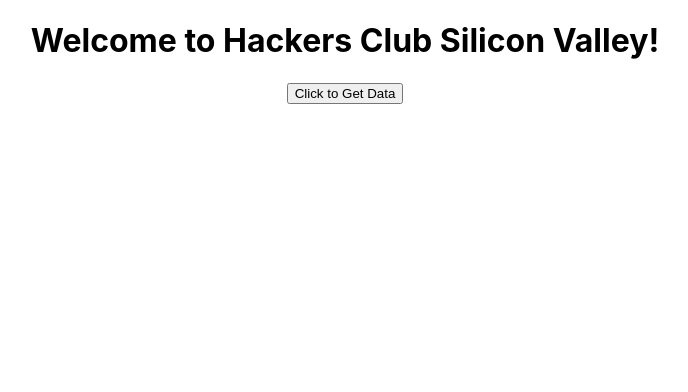
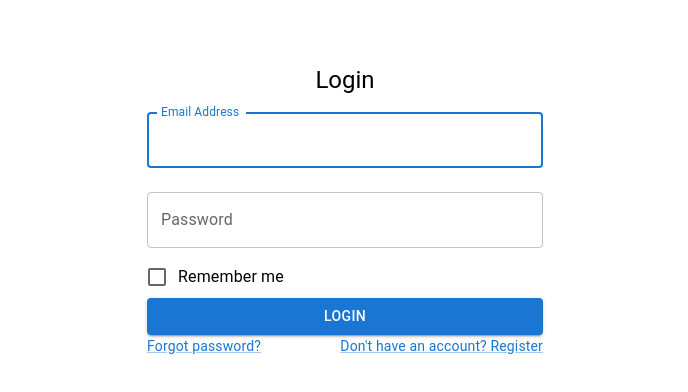
Before and after one commit to hackersclubsv/hackersclub-frontend-django, a React (Create React App) app: page /login in a window 1280 px wide. Shown: the top 392 px of the page, without its empty margins (295-983 px from the left). Built offline with nearby package versions, Linux system fonts and the light colour scheme.

Commit message:
Login page

```diff
--- a/src/App.css
+++ b/src/App.css
@@ -1,5 +1,4 @@
 .App {
-  text-align: center;
 }
 
 .App-logo {
--- a/src/App.js
+++ b/src/App.js
@@ -1,33 +1,22 @@
 import { useState } from 'react';
 import './App.css';
 
-function App() {
-  const [data, setData] = useState([]);
-  const fetchData = () => {
-    fetch('http://localhost:4000')
-      .then((response) => response.json())
-      .then((data) => {
-        console.log(data);
-        setData(data);
-      });
-  };
+import React from 'react';
+import { BrowserRouter as Router, Routes, Route } from 'react-router-dom';
+import Login from './pages/Login.js';
+import Register from './pages/RegisterFormik.js';
 
+const App = () => {
   return (
-    <div className='App'>
-      <h1> Welcome to Hackers Club Silicon Valley! </h1>{' '}
-      <button onClick={fetchData}> Click to Get Data </button>{' '}
-      <div>
-        {' '}
-        {data.map((singleData, index) => (
-          <ul key={index}>
-            <li> Title: {singleData.title} </li>{' '}
-            <li> User: {singleData.user} </li>{' '}
-            <li> Content: {singleData.content} </li>{' '}
-          </ul>
-        ))}{' '}
-      </div>{' '}
+    <div className="App">
+    <Router>
+      <Routes>
+      <Route path="/login" element={<Login />} />
+      <Route path="/register" element={<Register />} />
+      </Routes>
+    </Router>
     </div>
   );
-}
+};
 
 export default App;
--- a/src/index.js
+++ b/src/index.js
@@ -3,6 +3,7 @@ import ReactDOM from 'react-dom/client';
 import './index.css';
 import App from './App';
 import reportWebVitals from './reportWebVitals';
+import { BrowserRouter } from 'react-router-dom';
 
 const root = ReactDOM.createRoot(document.getElementById('root'));
 root.render(
--- /dev/null
+++ b/src/pages/Home.js
@@ -0,0 +1,3 @@
+export function Home() {
+  return <h2>Home</h2>;
+}
--- /dev/null
+++ b/src/pages/Login.js
@@ -0,0 +1,136 @@
+import React, { useState } from "react";
+import axios from "axios";
+import {
+  Alert,
+  Box,
+  Button,
+  Checkbox,
+  Container,
+  FormControlLabel,
+  Grid,
+  Link,
+  TextField,
+  Typography,
+} from "@mui/material";
+import { Link as RouterLink } from "react-router-dom";
+import { useFormik } from "formik";
+import * as yup from "yup";
+
+// define validation schema
+const validationSchema = yup.object({
+  email: yup.string().email().required("Email is required"),
+  password: yup.string().required("Password is required"),
+});
+
+const handleSubmit = async (values, { setSubmitting, setErrors }) => {
+  setSubmitting(true);
+  try {
+    const res = await axios.post("http://localhost:4000/users/login", values);
+    console.log(res.data); // Here you would usually store the JWT in local storage and redirect the user
+  } catch (err) {
+    console.error(err);
+    setErrors({
+      api: err.response.data || "An error occurred. Please try again.",
+    });
+  } finally {
+    setSubmitting(false);
+  }
+};
+export default function Login() {
+  const [rememberMe, setRememberMe] = useState(false); // <-- state for our Checkbox
+  const formik = useFormik({
+    initialValues: {
+      email: "",
+      password: "",
+    },
+    validationSchema: validationSchema,
+    onSubmit: handleSubmit,
+  });
+
+  const handleRememberMeChange = (event) => {
+    setRememberMe(event.target.checked);
+  };
+
+  return (
+    <Container component="main" maxWidth="xs">
+      <Box
+        sx={{
+          marginTop: 8,
+          display: "flex",
+          flexDirection: "column",
+          alignItems: "center",
+        }}
+      >
+        <Typography component="h1" variant="h5">
+          Login
+        </Typography>
+        <form onSubmit={formik.handleSubmit}>
+          <TextField
+            variant="outlined"
+            margin="normal"
+            fullWidth
+            id="email"
+            label="Email Address"
+            name="email"
+            autoComplete="email"
+            autoFocus
+            value={formik.values.email}
+            onChange={formik.handleChange}
+            error={formik.touched.email && Boolean(formik.errors.email)}
+            helperText={formik.touched.email && formik.errors.email}
+            disabled={formik.isSubmitting}
+          />
+          <TextField
+            variant="outlined"
+            margin="normal"
+            fullWidth
+            name="password"
+            label="Password"
+            type="password"
+            id="password"
+            value={formik.values.password}
+            autoComplete="current-password"
+            onChange={formik.handleChange}
+            error={formik.touched.password && Boolean(formik.errors.password)}
+            helperText={formik.touched.password && formik.errors.password}
+            disabled={formik.isSubmitting}
+          />
+          <FormControlLabel
+            control={
+              <Checkbox
+                value="remember"
+                color="primary"
+                onChange={handleRememberMeChange}
+              />
+            }
+            label="Remember me"
+          />
+          {formik.errors.api && (
+            <Alert severity="error">{formik.errors.api}</Alert>
+          )}
+          <Button
+            type="submit"
+            fullWidth
+            variant="contained"
+            color="primary"
+            disabled={formik.isSubmitting}
+          >
+            login
+          </Button>
+          <Grid container>
+            <Grid item xs>
+              <Link href="#" variant="body2">
+                Forgot password?
+              </Link>
+            </Grid>
+            <Grid item>
+              <Link component={RouterLink} to="/register" variant="body2">
+                {"Don't have an account? Register"}
+              </Link>
+            </Grid>
+          </Grid>
+        </form>
+      </Box>
+    </Container>
+  );
+}
--- /dev/null
+++ b/src/pages/RegisterFormik.js
@@ -0,0 +1,80 @@
+import React, { useState } from "react";
+import axios from "axios";
+import { Button, TextField } from "@mui/material";
+import * as yup from "yup";
+import { Field, Form, Formik } from "formik";
+
+// define validation schema
+const validationSchema = yup.object().shape({
+  username: yup
+    .string()
+    .required()
+    .max(10, "Username must be at most 10 characters"),
+  email: yup
+    .string()
+    .required()
+    .email()
+    .matches(
+      /@northeastern\.edu$/,
+      "Email must be a valid northeastern.edu email",
+    ),
+  password: yup
+    .string()
+    .required()
+    .min(8, "Password must be at least 8 characters")
+    .matches(
+      /^(?=.*[a-z])(?=.*[A-Z])(?=.*\d)(?=.*[@$!%*?&])[A-Za-z\d@$!%*?&]{8,}$/,
+      "Password must contain at least one upper case, one lower case, one digit, and one special char",
+    ),
+  bio: yup.string().required().max(150, "Bio must be at most 150 characters"),
+});
+
+const Register = () => {
+  return (
+    <Formik
+      initialValues={{ username: "", email: "", password: "", bio: "" }}
+      validationSchema={validationSchema}
+      onSubmit={async (values, { setSubmitting, setErrors }) => {
+        setSubmitting(true);
+        // Call your API
+        try {
+          await axios.post("http://localhost:4000/users/register", values);
+          setSubmitting(false);
+        } catch (err) {
+          setErrors({ api: err.message });
+        } finally {
+          setSubmitting(false);
+        }
+      }}
+    >
+      {({ errors, touched, isSubmitting }) => (
+        <Form>
+          <Field name="username" as={TextField} label="Username" />
+          {errors.username && touched.username && <div>{errors.username}</div>}
+
+          <Field name="email" as={TextField} label="Email" />
+          {errors.email && touched.email && <div>{errors.email}</div>}
+
+          <Field
+            name="password"
+            type="password"
+            as={TextField}
+            label="Password"
+          />
+          {errors.password && touched.password && <div>{errors.password}</div>}
+
+          <Field name="bio" as={TextField} label="Bio" />
+          {errors.bio && touched.bio && <div>{errors.bio}</div>}
+
+          {errors.api && <div>{errors.api}</div>}
+
+          <Button type="submit" disabled={isSubmitting}>
+            Register
+          </Button>
+        </Form>
+      )}
+    </Formik>
+  );
+};
+
+export default Register;
```
Also changed, not shown: package.json (+9 -2 lines), src/pages/Register.js (added, +92 -0 lines), 1 other file (tests, documents, lock files or other folders).
